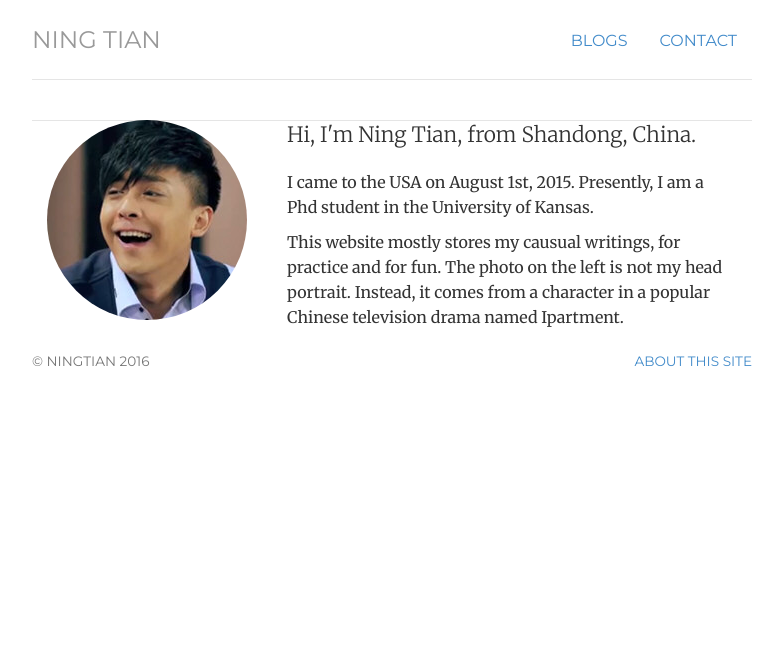
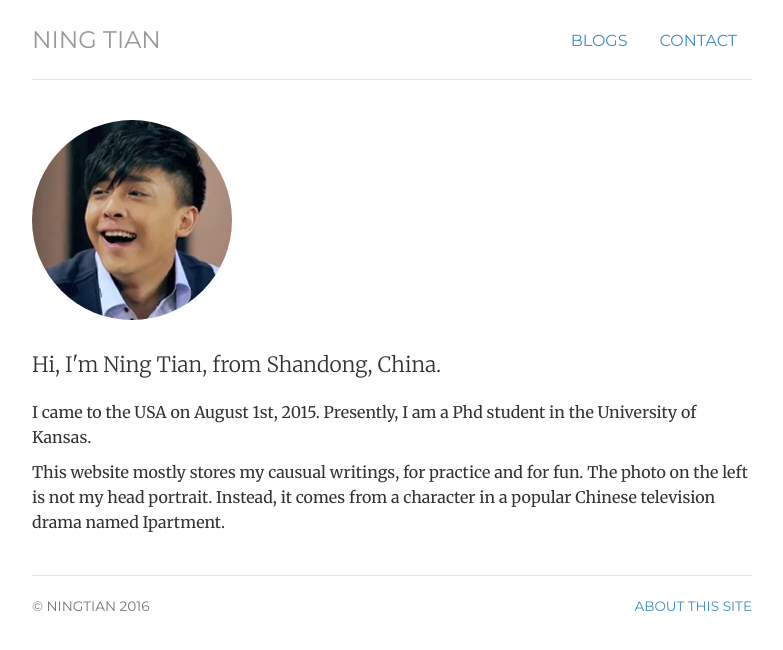
Before and after one commit to ningtian/ningtian.github.io, a Jekyll site: the page built from index.html, in a window 1280 px wide. Shown: the top 650 px of the page, without its empty margins (248-1031 px from the left). Built offline with Jekyll 4.4.1, drawn with Linux system fonts in a browser that asks for light colours.

Commit message:
Update index.html

```diff
--- a/index.html
+++ b/index.html
@@ -7,13 +7,13 @@
 description: Ning Tian is a phd student living and working in Lawrence.
 ---
 <!-- <div class="jumbotron"> -->
-<div class="line marketing">
-	<div class="col-sm-4">
+<div class="column marketing">
+	<div class="row-sm-4">
 	<img  class="img-circle avatar" alt="Ning Tian" src="img/ning-200px-new.jpg">
 	</div>
 
 
-	<div itemscope itemtype="http://data-vocabulary.org/Person" class="col-sm-8">
+	<div itemscope itemtype="http://data-vocabulary.org/Person" class="row-sm-8">
 
 
 
```
